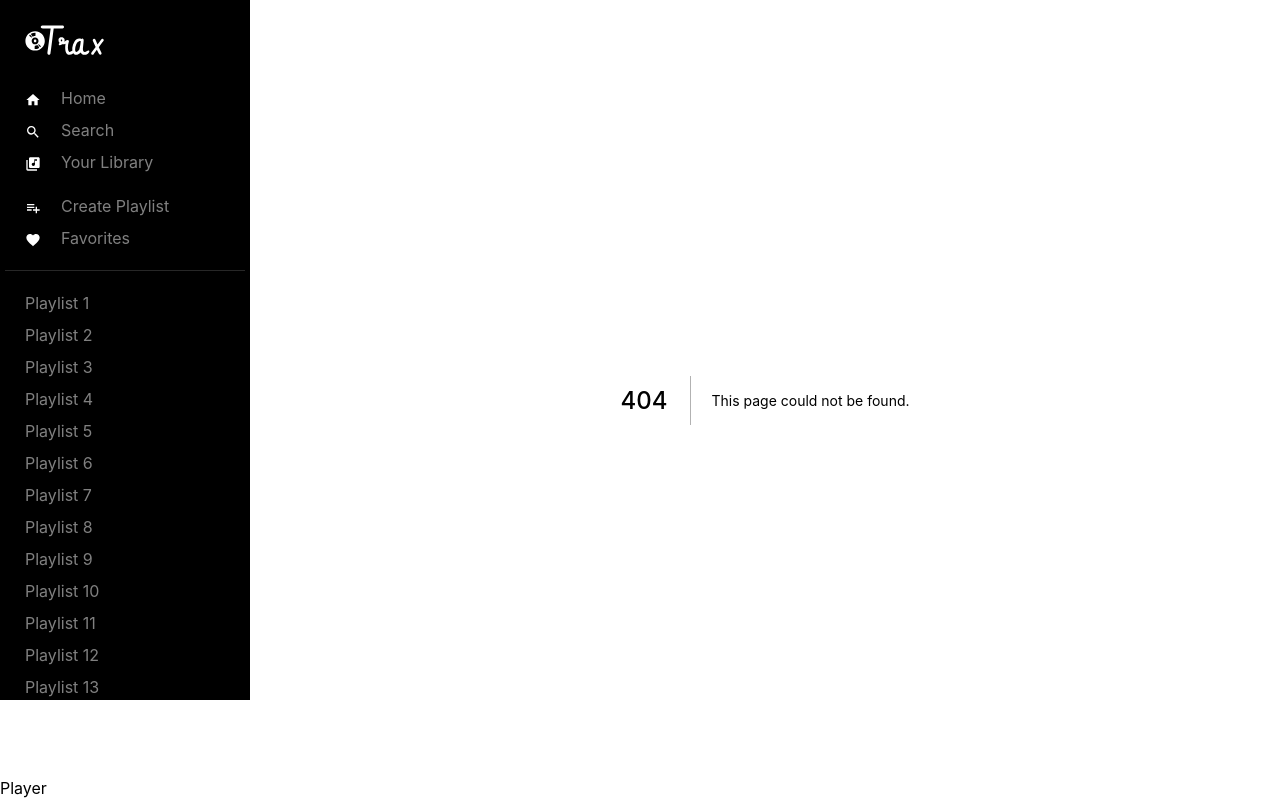
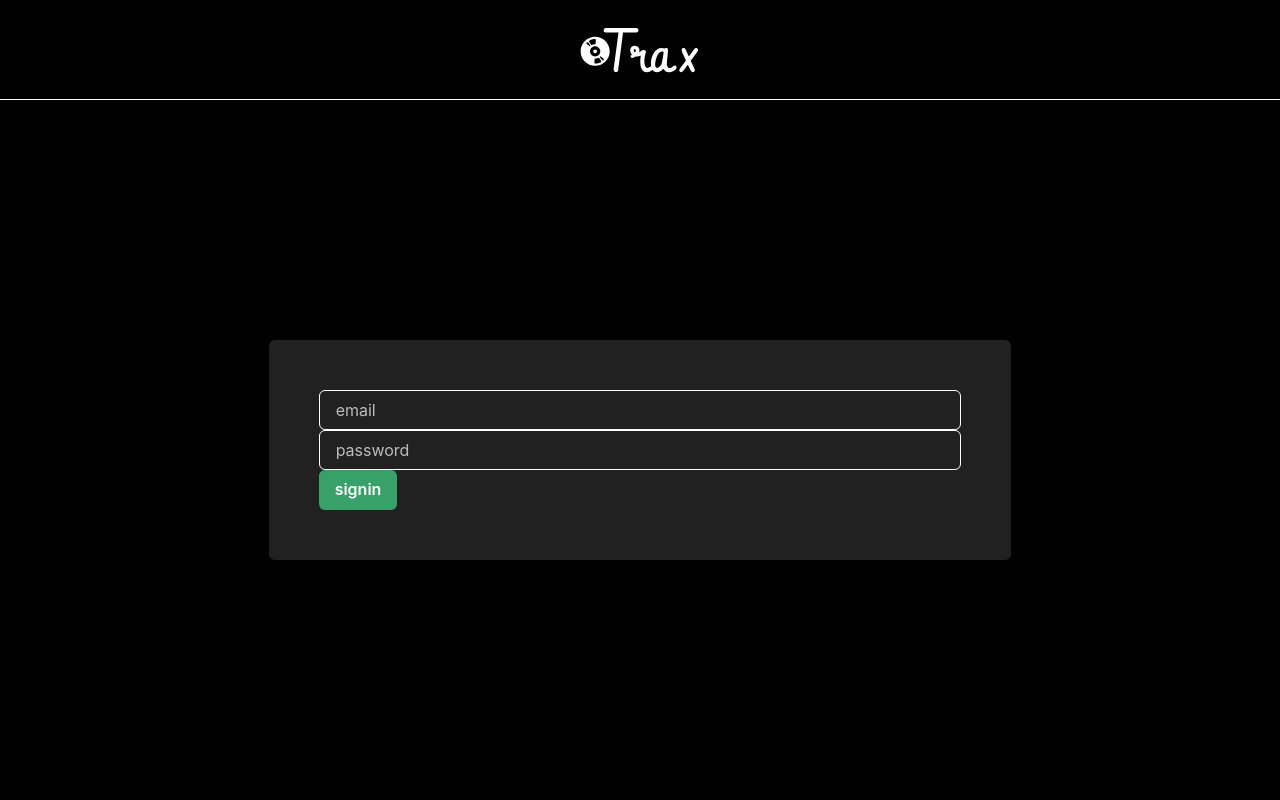
Before and after one commit to ashpoz/fem-fullstack-spotify-next-app, a Next.js app: page /signin in a window 1280 px wide. Before the commit this address had no page. Built offline with nearby package versions, Linux system fonts and the light colour scheme.

Commit message:
wrap up auth section

```diff
--- /dev/null
+++ b/components/authForm.tsx
@@ -0,0 +1,65 @@
+import { Box, Flex, Input, Button } from "@chakra-ui/react";
+import { useRouter } from "next/router";
+import { FC, useState } from "react";
+import { useSWRConfig } from "swr";
+import { auth } from "../lib/mutations";
+import NextImage from "next/image";
+
+const AuthForm: FC<{ mode: "signin" | "signup" }> = ({ mode }) => {
+  const [email, setEmail] = useState("");
+  const [password, setPassword] = useState("");
+  const [isLoading, setIsLoading] = useState(false);
+  const router = useRouter();
+
+  const handleSubmit = async (e) => {
+    e.preventDefault();
+    setIsLoading(true);
+
+    await auth(mode, { email, password });
+    setIsLoading(false);
+    router.push("/");
+  };
+
+  return (
+    <Box bg="black" color="white" height="100vh" width="100vw">
+      <Flex
+        justify="center"
+        align="center"
+        height="100px"
+        borderBottom="1px solid white"
+      >
+        <NextImage src="/trax-logo.svg" height={60} width={120} />
+      </Flex>
+      <Flex justify="center" align="center" height="calc(100vh - 100px)">
+        <Box padding="50px" bg="gray.900" borderRadius="6px">
+          <form onSubmit={handleSubmit}>
+            <Input
+              placeholder="email"
+              type="email"
+              onChange={(e) => setEmail(e.target.value)}
+            />
+            <Input
+              placeholder="password"
+              type="password"
+              onChange={(e) => setPassword(e.target.value)}
+            />
+            <Button
+              type="submit"
+              bg="green.500"
+              isLoading={isLoading}
+              sx={{
+                "&:hover": {
+                  bg: "green.300",
+                },
+              }}
+            >
+              {mode}
+            </Button>
+          </form>
+        </Box>
+      </Flex>
+    </Box>
+  );
+};
+
+export default AuthForm;
--- /dev/null
+++ b/lib/auth.ts
@@ -0,0 +1,31 @@
+import jwt from "jsonwebtoken";
+import { NextApiRequest, NextApiResponse } from "next";
+import prisma from "./prisma";
+
+export const validateRoute = (handler) => {
+  return async (req: NextApiRequest, res: NextApiResponse) => {
+    const { TRAX_ACCESS_TOKEN: token } = req.cookie;
+
+    if (token) {
+      let user;
+
+      try {
+        const { id } = jwt.verify(token, "hello");
+        user = await prisma.user.findUnique({
+          where: { id },
+        });
+        if (!user) {
+          throw new Error("Not real user");
+        }
+      } catch (error) {
+        res.status(401);
+        res.json({ error: "Not authorized" });
+        return;
+      }
+      return handler(req, res, user);
+    }
+
+    res.status(401);
+    res.json({ error: "Not authorized" });
+  };
+};
--- /dev/null
+++ b/lib/fetcher.ts
@@ -0,0 +1,10 @@
+export default function fetcher(url: string, data = undefined) {
+  return fetch(`${window.location.origin}/api${url}`, {
+    method: data ? "POST" : "GET",
+    credentials: "include",
+    headers: {
+      "Content-Type": "application/json",
+    },
+    body: JSON.stringify(data),
+  });
+}
--- /dev/null
+++ b/lib/mutations.ts
@@ -0,0 +1,8 @@
+import fetcher from "./fetcher";
+
+export const auth = (
+  mode: "signup" | "signing",
+  body: { email: string; password: string }
+) => {
+  return fetcher(`/${mode}`, body);
+};
--- a/pages/_app.tsx
+++ b/pages/_app.tsx
@@ -33,9 +33,13 @@
 const MyApp = ({ Component, pageProps }) => {
   return (
     <ChakraProvider theme={theme}>
-      <PlayerLayout>
+      {Component.authPage ? (
         <Component {...pageProps} />
-      </PlayerLayout>
+      ) : (
+        <PlayerLayout>
+          <Component {...pageProps} />
+        </PlayerLayout>
+      )}
     </ChakraProvider>
   );
 };
--- a/pages/api/hello.js
+++ /dev/null
@@ -1,5 +0,0 @@
-// Next.js API route support: https://nextjs.org/docs/api-routes/introduction
-
-export default function handler(req, res) {
-  res.status(200).json({ name: 'John Doe' })
-}
--- /dev/null
+++ b/pages/api/me.ts
@@ -0,0 +1,5 @@
+import { validateRoute } from "../../lib/auth";
+
+export default validateRoute((req, res, user) => {
+  res.json(user);
+});
--- /dev/null
+++ b/pages/api/signin.ts
@@ -0,0 +1,44 @@
+import bcrypt from "bcrypt";
+import jwt from "jsonwebtoken";
+import cookie from "cookie";
+import { NextApiRequest, NextApiResponse } from "next";
+import prisma from "../../lib/prisma";
+
+export default async (req: NextApiRequest, res: NextApiResponse) => {
+  const { email, password } = req.body;
+  const user = await prisma.user.findUnique({
+    where: {
+      email,
+    },
+  });
+
+  if (user && bcrypt.compareSync(password, user.password)) {
+    const token = jwt.sign(
+      {
+        id: user.id,
+        email: user.email,
+        time: Date.now(),
+      },
+      "hello",
+      {
+        expiresIn: "8h",
+      }
+    );
+
+    res.setHeader(
+      "Set-Cookie",
+      cookie.serialize("TRAX_ACCESS_TOKEN", token, {
+        httpOnly: true,
+        maxAge: 8 * 60 * 60,
+        path: "/",
+        sameSize: "lax",
+        secure: process.env.NODE_ENV === "production",
+      })
+    );
+
+    res.json(user);
+  } else {
+    res.status(401);
+    res.json({ error: "Your email and/or password are incorrect" });
+  }
+};
--- a/pages/api/signup.ts
+++ b/pages/api/signup.ts
@@ -1,8 +1,8 @@
 import bcrypt from "bcrypt";
 import jwt from "jsonwebtoken";
 import cookie from "cookie";
+import { NextApiRequest, NextApiResponse } from "next";
 import prisma from "../../lib/prisma";
-import { NextApiRequest, NextApiResponse } from "next";
 
 export default async (req: NextApiRequest, res: NextApiResponse) => {
   const salt = bcrypt.genSaltSync();
--- /dev/null
+++ b/pages/signin.tsx
@@ -0,0 +1,9 @@
+import AuthForm from "../components/authForm";
+
+const Signin = () => {
+  return <AuthForm mode="signin" />;
+};
+
+Signin.authPage = true;
+
+export default Signin;
```
Also changed, not shown: pages/signup.tsx (added, +9 -0 lines).
